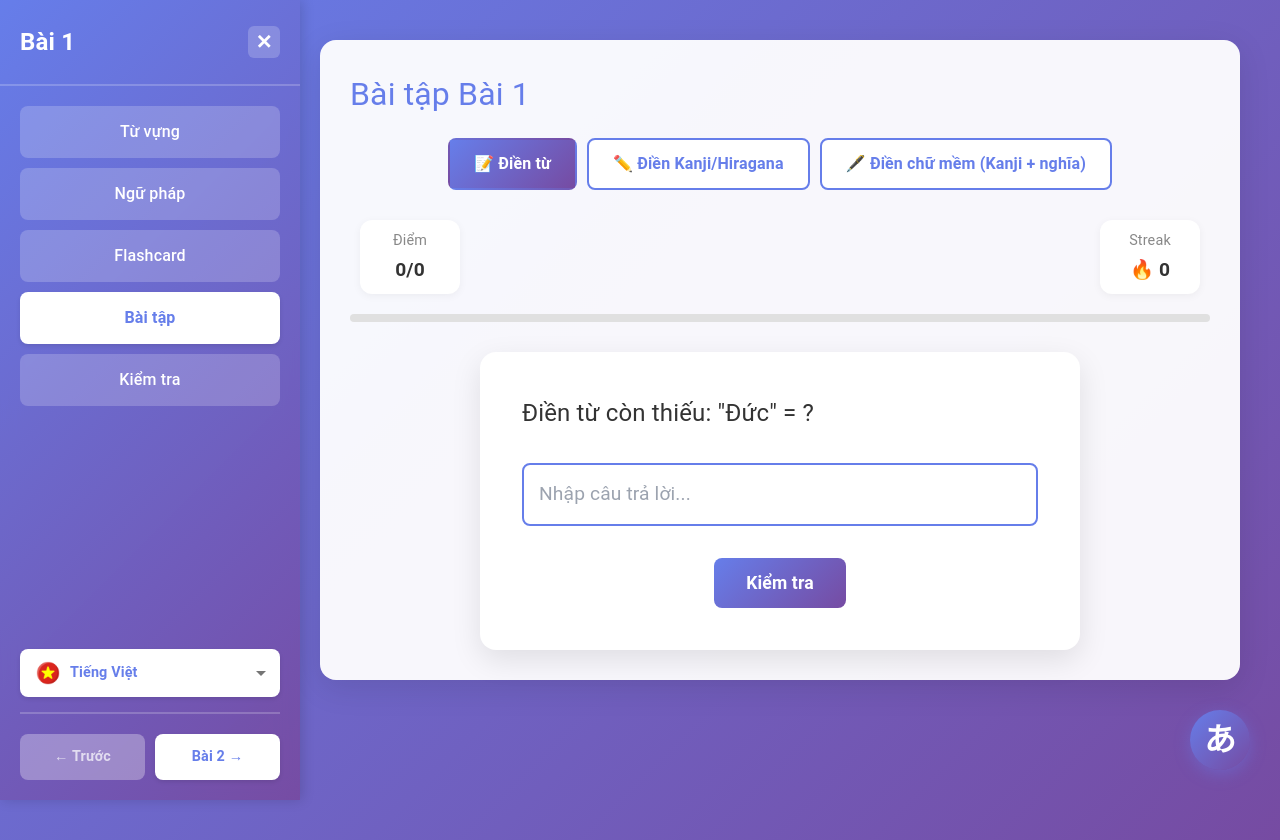
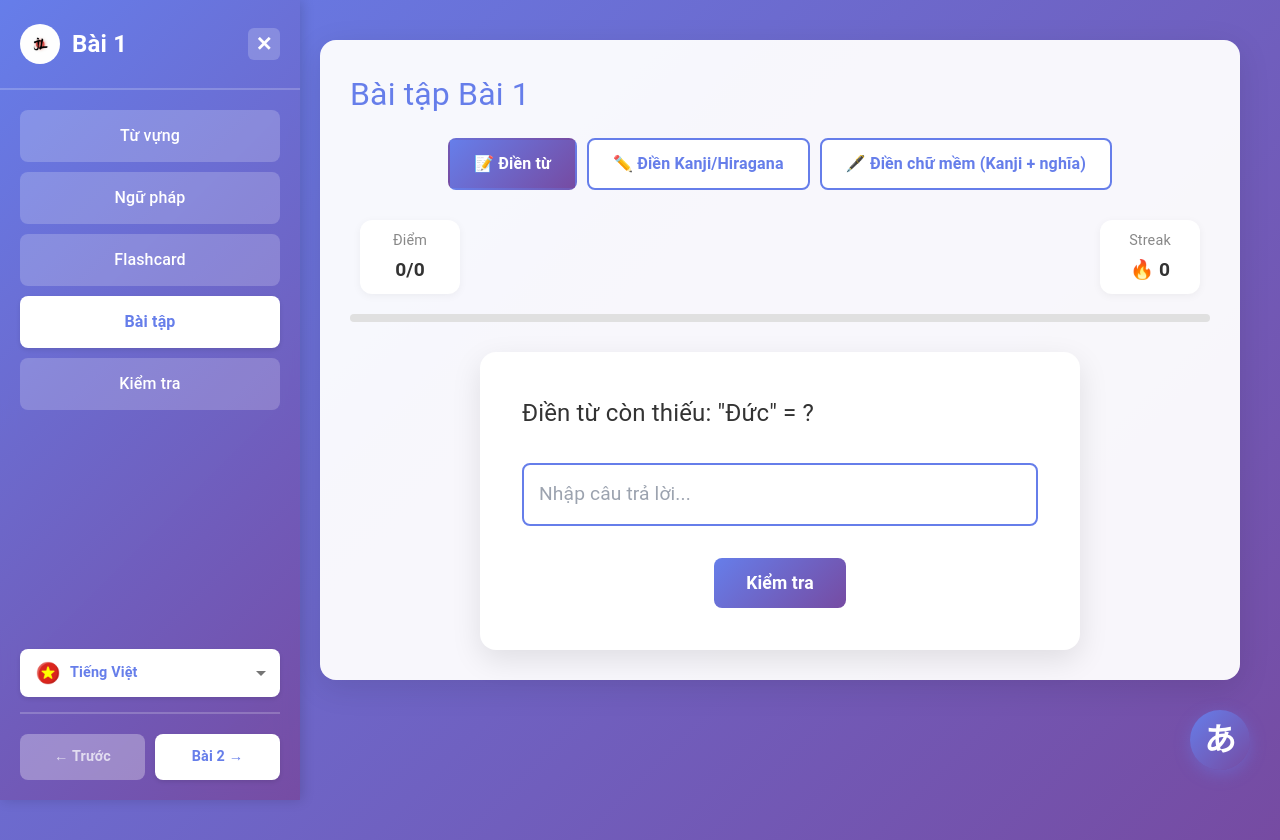
Before and after one commit to zhenguet/JL, a Next.js app: page /JL/lesson/1/exercise/fillWord in a window 1280 px wide. Built offline with nearby package versions, Linux system fonts and the light colour scheme.

Commit message:
feat: Add language switcher to HomePageClient and enhance lesson layout with logo integration

```diff
--- a/app/HomePageClient.tsx
+++ b/app/HomePageClient.tsx
@@ -2,6 +2,7 @@
 
 import Link from 'next/link'
 import { AlphabetButton } from '@/components'
+import LanguageSwitcher from '@/components/LanguageSwitcher/LanguageSwitcher'
 import { useI18n } from '@/i18n/context'
 import './home.css'
 
@@ -12,6 +13,9 @@ export default function HomePageClient() {
 
   return (
     <div className="home-page">
+      <div className="home-language-switcher">
+        <LanguageSwitcher />
+      </div>
       <div className="home-container">
         <div className="logo-container">
           <img src="/JL/logo.png" alt="JL Logo" className="app-logo" />
--- a/app/lesson/[lessonNumber]/layout.tsx
+++ b/app/lesson/[lessonNumber]/layout.tsx
@@ -60,7 +60,17 @@ export default function LessonLayout({
       )}
       <aside className={`lesson-sidebar ${isMenuOpen ? 'open' : ''}`}>
         <div className="lesson-sidebar-header">
-          <h2 className="lesson-sidebar-title">{t.common.lesson} {lessonNumber}</h2>
+          <div style={{ display: 'flex', alignItems: 'center', gap: '12px' }}>
+            <Link href="/" style={{ display: 'flex', alignItems: 'center' }}>
+              <img
+                src="/JL/logo.png"
+                alt="Home"
+                className="lesson-logo"
+                style={{ width: '40px', height: '40px', cursor: 'pointer', objectFit: 'contain', borderRadius: '50%' }}
+              />
+            </Link>
+            <h2 className="lesson-sidebar-title">{t.common.lesson} {lessonNumber}</h2>
+          </div>
           <button
             type="button"
             className="lesson-sidebar-close"
@@ -135,7 +145,17 @@ export default function LessonLayout({
       <div className={`lesson-container ${isMenuOpen ? 'menu-open' : ''}`}>
         <div className="lesson-header-wrapper">
           <div className="lesson-header">
-            <h1 className="lesson-title">{t.common.lesson} {lessonNumber}</h1>
+            <div style={{ display: 'flex', alignItems: 'center', gap: '12px' }}>
+              <Link href="/" style={{ display: 'flex', alignItems: 'center' }}>
+                <img
+                  src="/JL/logo.png"
+                  alt="Home"
+                  className="lesson-logo"
+                  style={{ width: '40px', height: '40px', cursor: 'pointer', objectFit: 'contain' }}
+                />
+              </Link>
+              <h1 className="lesson-title">{t.common.lesson} {lessonNumber}</h1>
+            </div>
             <div className="lesson-navigation">
               {prevLesson ? (
                 <Link
```
Also changed, not shown: app/home.css (+7 -0 lines).
